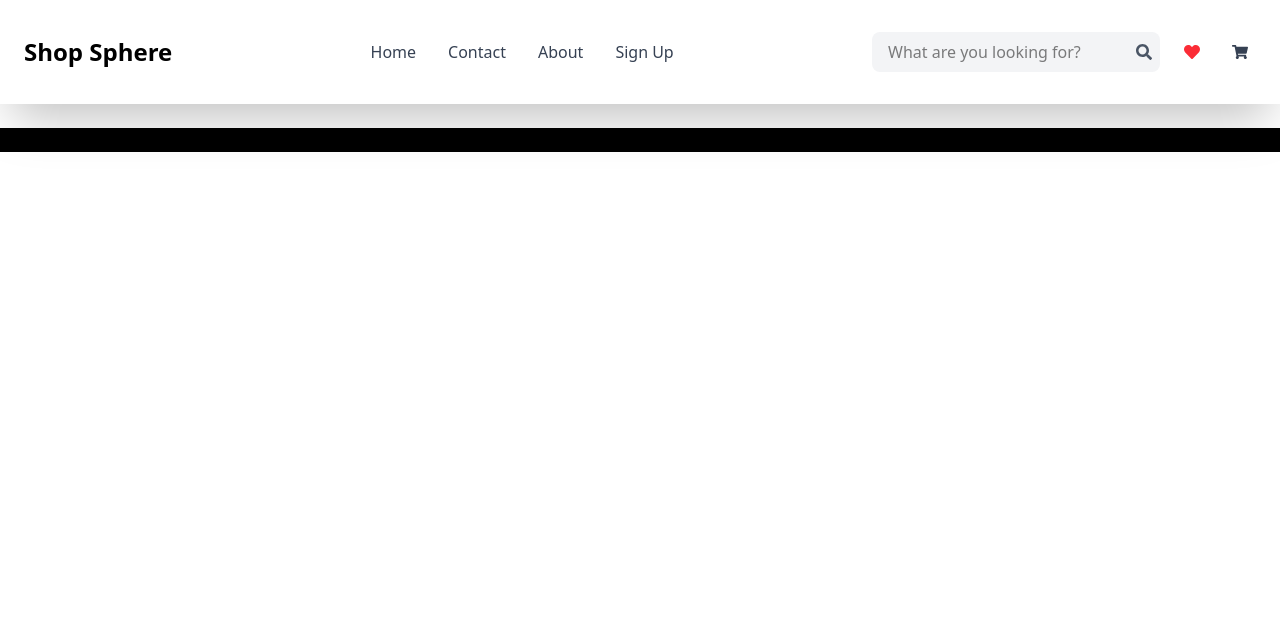
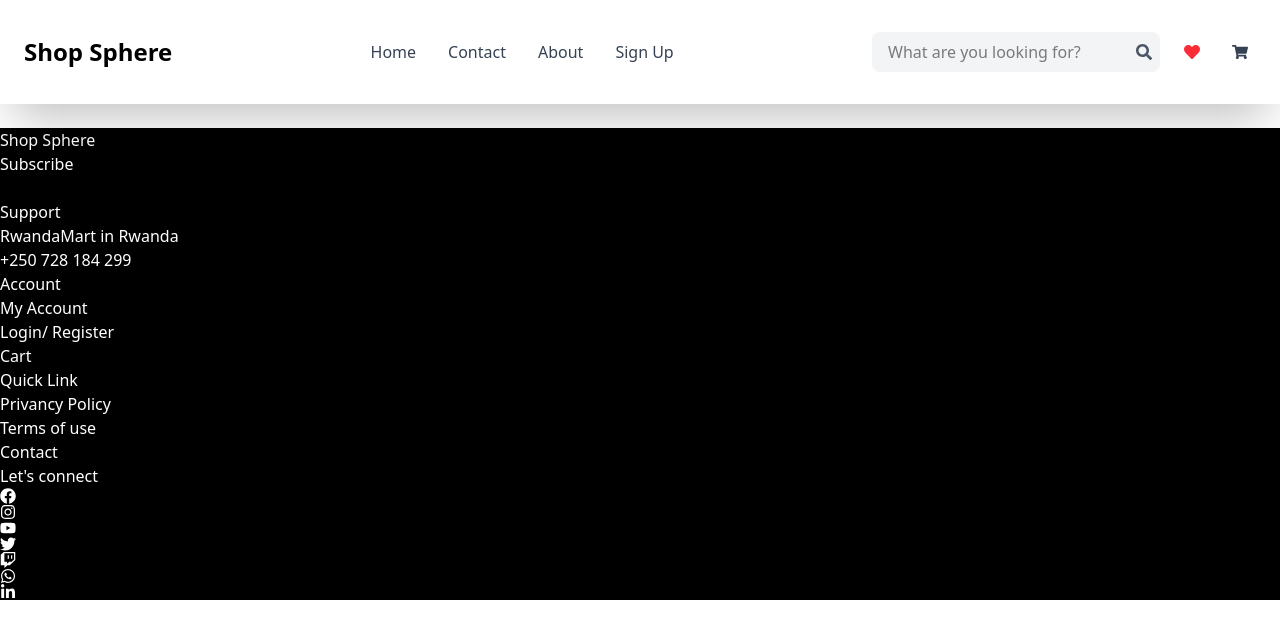
Before and after one commit to niyomugaboetiene/ecommerce-app, a React (Vite) app: page /footer in a window 1280 px wide. Shown: the top 638 px of the page. Built offline with nearby package versions, Linux system fonts and the light colour scheme.

Commit message:
ecommerce: building about footer

```diff
--- a/src/pages/Footer.jsx
+++ b/src/pages/Footer.jsx
@@ -1,9 +1,36 @@
-
+import { FaFacebook, FaInstagram, FaYoutube, FaTwitter, FaTwitch, FaWhatsapp, FaLinkedinIn } from "react-icons/fa";
 const Footer = () => {
     return (
         <div>
-            <div className="bg-black">
-                  Shop Sphere
+            <div className="bg-black text-white">
+                  <h1>Shop Sphere </h1>
+                  <p>Subscribe</p>
+                  <input type="email" />
+
+                  <h1>Support</h1>
+                  <p>RwandaMart in Rwanda</p>
+                  <p>+250 728 184 299</p>
+
+                  <h1>Account</h1>
+                  <p>My Account</p>
+                  <p>Login/ Register</p>
+                  <p>Cart</p>
+
+                  <h1>Quick Link</h1>
+                  <p>Privancy Policy</p>
+                  <p>Terms of use</p>
+                  <p>Contact</p>
+
+                  <h1>Let's connect</h1>
+                  <FaFacebook />
+                  <FaInstagram />
+                  <FaYoutube />
+                  <FaTwitter />
+                  <FaTwitch />
+                  <FaWhatsapp />
+                  <FaLinkedinIn />
+
+
             </div>
         </div>
     )
```
